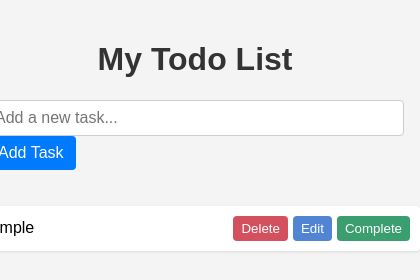
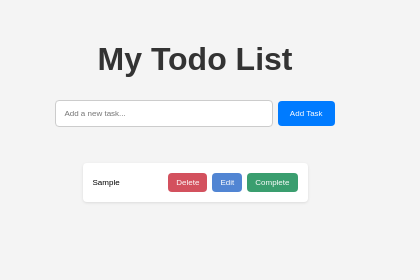
Before and after one commit to Daniyal-290/Todo-List, a plain HTML site: page index.html in a window 390 px wide. Both pictures are taken after typing "Sample" into the empty fields and a click on the button "Add Task". Shown: the whole page, 420 px wide, since content can reach past the window. Drawn offline with Linux system fonts and the light colour scheme.

Commit message:
Implement responsive styles for mobile view
Added responsive design for smaller screens.

```diff
--- a/style.css
+++ b/style.css
@@ -95,3 +95,32 @@ h1 {
 .comp-btn:hover {
     background-color: #24ca6f;
 }
+
+@media (max-width: 550px) {
+
+    #task-input {
+    width: 200px;
+    font-size: 8px;
+}
+#add-task-btn {
+    font-size: 8px;
+}
+#task-list {
+    list-style-type: none;
+    padding: 0;
+    width: 225px;
+}
+.edit-btn{
+   font-size: 8px;
+}
+.delete-btn {
+   font-size: 8px;
+}
+.comp-btn{
+   font-size: 8px;
+}
+#task-list li {
+  font-size: 8px;
+}
+
+}
```
